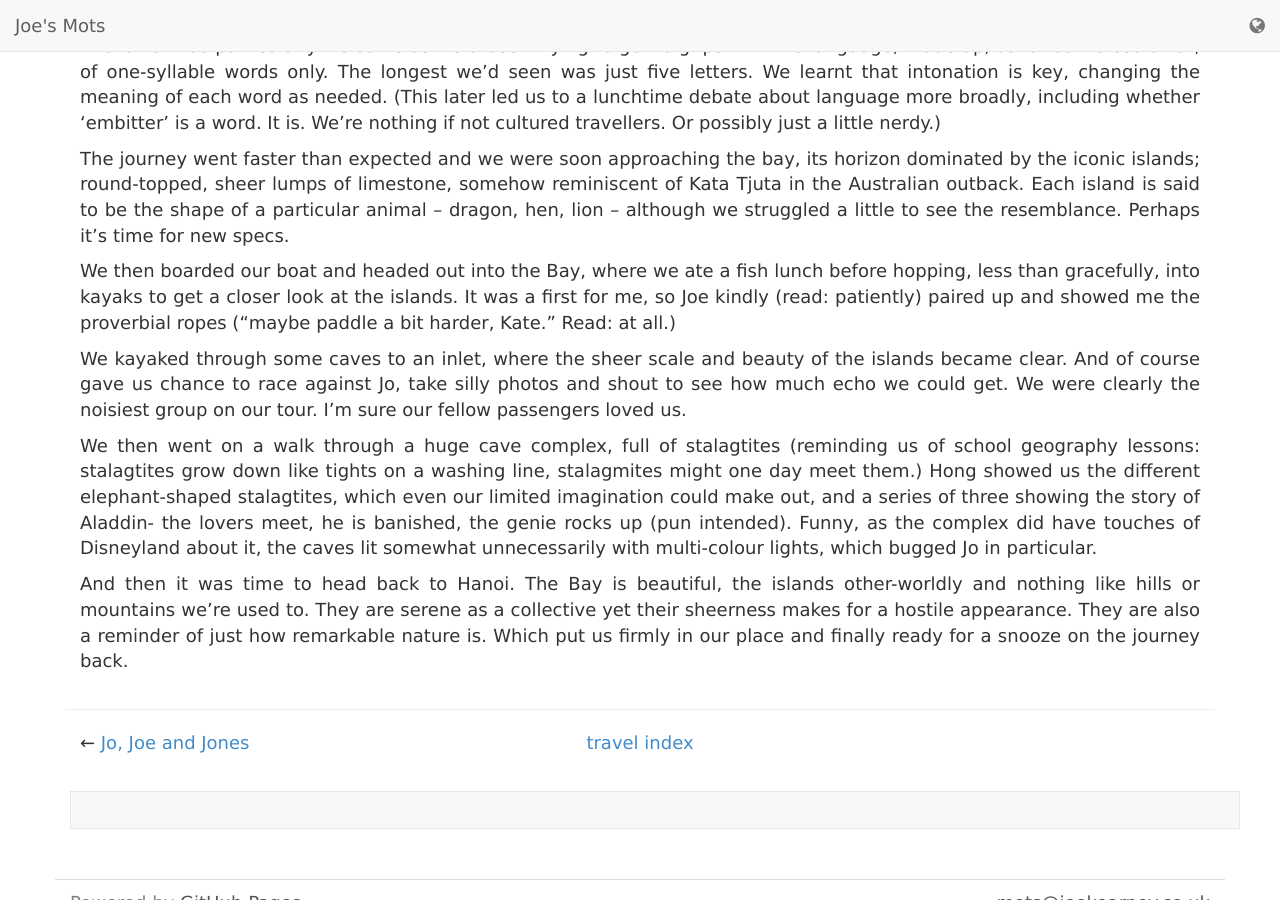
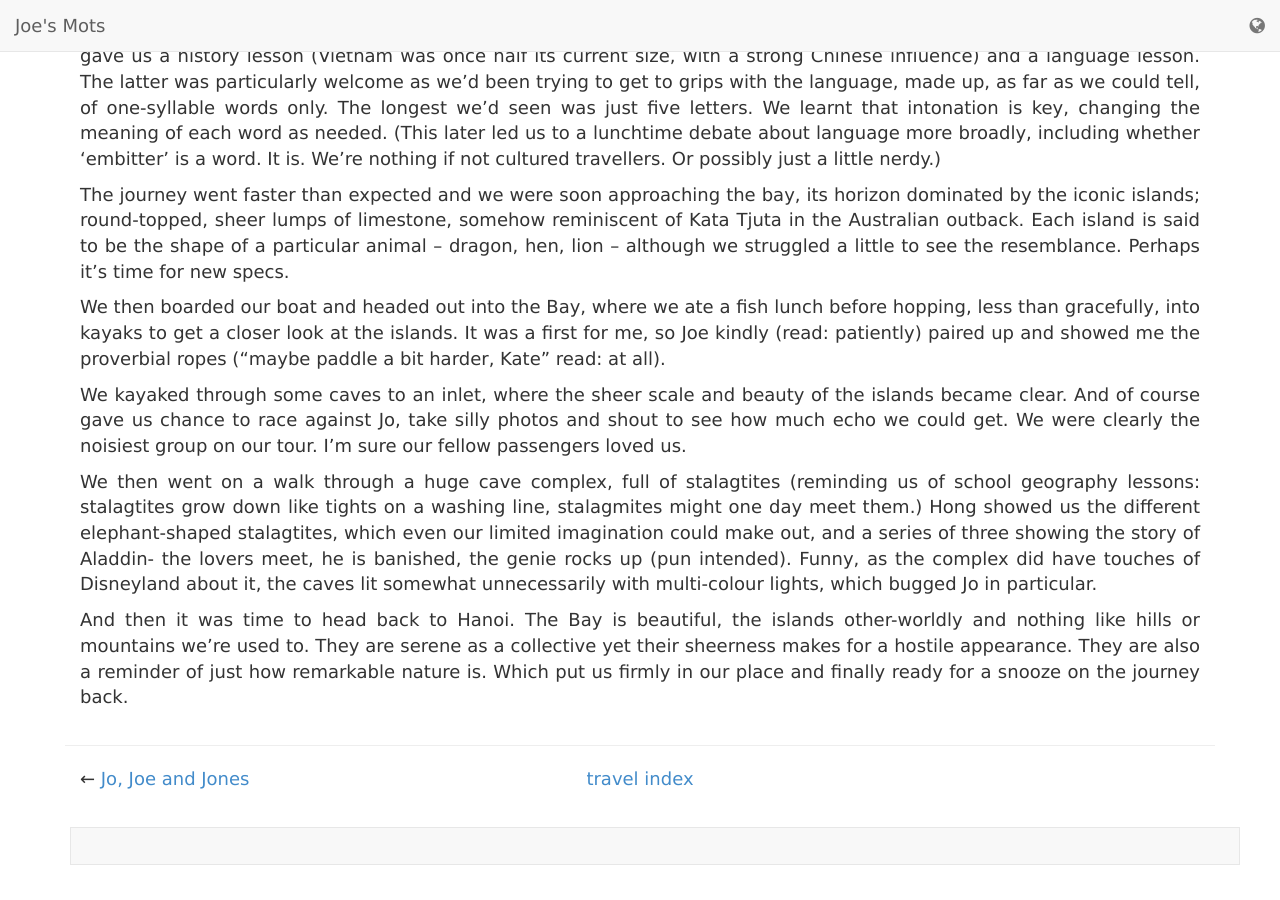
Before and after one commit to joekearney/joekearney.github.io, a Jekyll site: the page built from _posts/2015-07-12-foray-to-the-bay.md, in a window 1280 px wide and 900 px high, scrolled down 597 px. Built offline with Jekyll 4.4.1, drawn with Linux system fonts in a browser that asks for light colours; some web fonts are replaced; comment, search, counter and statistics services are not loaded.

Commit message:
minor edits

```diff
--- a/_posts/2015-07-12-foray-to-the-bay.md
+++ b/_posts/2015-07-12-foray-to-the-bay.md
@@ -15,6 +15,8 @@
 
 One of the conditions of being allowed to join the Jo(e)s on the last leg of their trip was contributing to their blog. A grand honour. So here goes. I hope it makes it past the discerning editors.
 
+***
+
 Ha Long Bay is one of 'the' places to visit in Vietnam, listed in all the guidebooks, postcards and blogs and one of the main reasons we came to Hanoi. We'd been advised to go on one of the many overnight boat tours being touted on the bustling streets of Hanoi but time wasn't on our side, so we plumped for a day trip -- four hours there, four back, and four actually on a boat, being toured. And, despite all three of us being well-versed in outrageously long and uncomfortable bus journeys, we gave in to our somewhat middle-class (a sign of our age?) need for comfort and booked a tour bus with air conditioning and almost enough leg room. Travelling in style (the minibus, if not us) was a novelty we could quickly get accustomed to.
 
 We set off bright and early with our  guide, Hong, encouraging us to sleep for the first hour (I should mention at this point, "early" was 8:30 am. Not quite the crack of dawn.) However the views as we drove out of the city and into the countryside were too alluring to miss; first of the streets awash with motorbike dodgems, which we were slowly learning to navigate safely, and then the miles of watery paddy fields, being tended by farmers wearing the Jo(e)s' favourite head attire -- bamboo pointy hats.
@@ -23,7 +25,7 @@
 
 The journey went faster than expected and we were soon approaching the bay, its horizon dominated by the iconic islands; round-topped, sheer lumps of limestone, somehow reminiscent of Kata Tjuta in the Australian outback. Each island is said to be the shape of a particular animal -- dragon, hen, lion -- although we struggled a little to see the resemblance. Perhaps it's time for new specs.
 
-We then boarded our boat and headed out into the Bay, where we ate a fish lunch before hopping, less than gracefully, into kayaks to get a closer look at the islands. It was a first for me, so Joe kindly (read: patiently) paired up and showed me the proverbial ropes ("maybe paddle a bit harder, Kate." Read: at all.)
+We then boarded our boat and headed out into the Bay, where we ate a fish lunch before hopping, less than gracefully, into kayaks to get a closer look at the islands. It was a first for me, so Joe kindly (read: patiently) paired up and showed me the proverbial ropes ("maybe paddle a bit harder, Kate" read: at all).
 
 We kayaked through some caves to an inlet, where the sheer scale and beauty of the islands became clear. And of course gave us chance to race against Jo, take silly photos and shout to see how much echo we could get. We were clearly the noisiest group on our tour. I'm sure our fellow passengers loved us.
 
```
